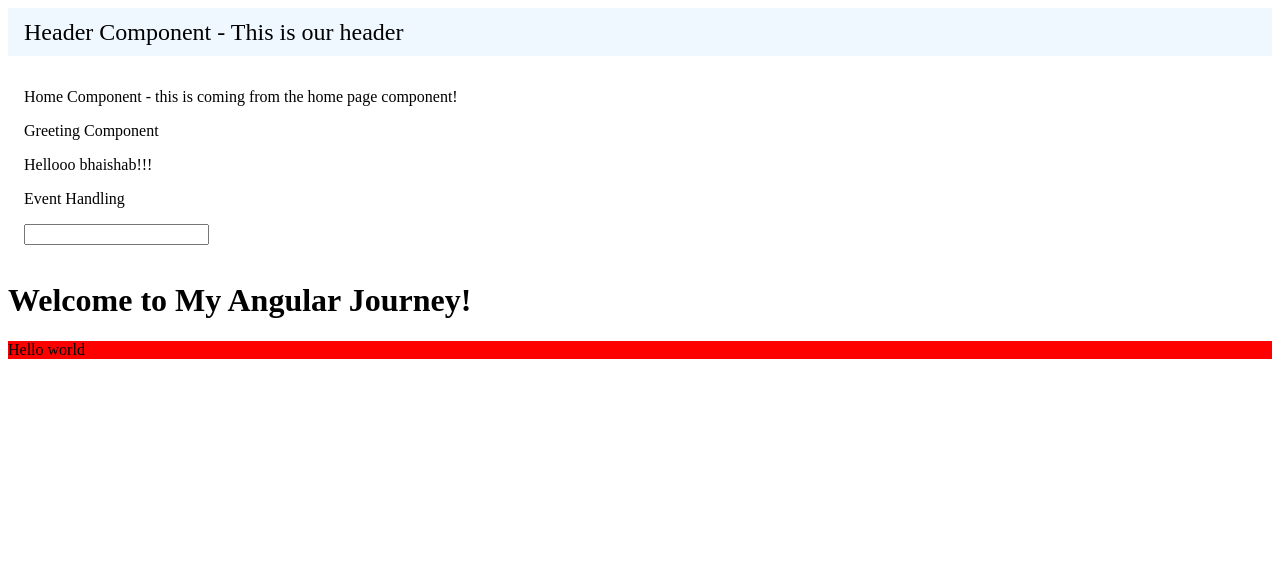
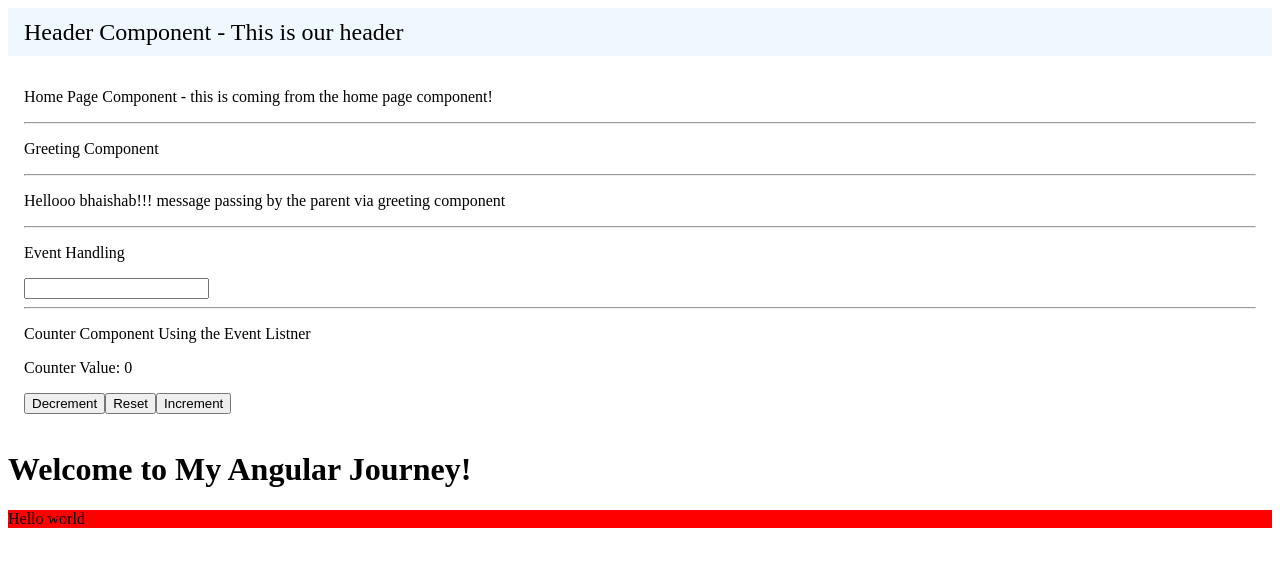
Before and after one commit to govindongit/angular-prac, an Angular app: page / in a window 1280 px wide. Shown: the top 566 px of the page. Built offline with nearby package versions, Linux system fonts and the light colour scheme.

Commit message:
Counter using event listner

```diff
--- /dev/null
+++ b/src/app/components/counter/counter.component.html
@@ -0,0 +1,10 @@
+<hr />
+<p>Counter Component Using the Event Listner</p>
+
+<div>
+  <p>Counter Value: {{ counterValue() }}</p>
+
+  <button (click)="decrement()">Decrement</button>
+  <button (click)="reset()">Reset</button>
+  <button (click)="increment()">Increment</button>
+</div>
--- /dev/null
+++ b/src/app/components/counter/counter.component.ts
@@ -0,0 +1,20 @@
+import { Component, signal } from '@angular/core';
+
+@Component({
+  selector: 'app-counter',
+  imports: [],
+  templateUrl: './counter.component.html',
+  styleUrl: './counter.component.scss'
+})
+export class CounterComponent {
+  counterValue = signal(0);
+increment(){
+this.counterValue.update((val) => val + 1);
+}
+decrement(){
+this.counterValue.update((val) => val-1);
+}
+reset(){
+  this.counterValue.set(0);
+}
+}
--- a/src/app/components/greeting/greeting.component.html
+++ b/src/app/components/greeting/greeting.component.html
@@ -1,2 +1,3 @@
 <p>Greeting Component</p>
+<hr />
 <p>{{ message() }}</p>
--- a/src/app/home/home.component.html
+++ b/src/app/home/home.component.html
@@ -1,7 +1,12 @@
-<p>Home Component - this is coming from the home page component!</p>
+<p>Home Page Component - this is coming from the home page component!</p>
+<hr />
+<app-greeting
+  [message]="
+    'Hellooo bhaishab!!! message passing by the parent via greeting component'
+  "
+/>
+<hr />
+<p>Event Handling</p>
+<input type="text" (keyup)="keyUpHandler($event)" />
 
-<app-greeting [message]="'Hellooo bhaishab!!!'" />
-
-<p>Event Handling</p>
-
-<input type="text" (keyup)="keyUpHandler($event)" />
+<app-counter />
--- a/src/app/home/home.component.ts
+++ b/src/app/home/home.component.ts
@@ -1,9 +1,10 @@
 import { Component, signal } from '@angular/core';
 import { GreetingComponent } from '../components/greeting/greeting.component';
+import { CounterComponent } from '../components/counter/counter.component';
 
 @Component({
   selector: 'app-home',
-  imports: [GreetingComponent],
+  imports: [GreetingComponent, CounterComponent],
   templateUrl: './home.component.html',
   styleUrl: './home.component.scss'
 })
```
Also changed, not shown: src/app/components/counter/counter.component.scss (added), 1 other file (tests, documents, lock files or other folders).
